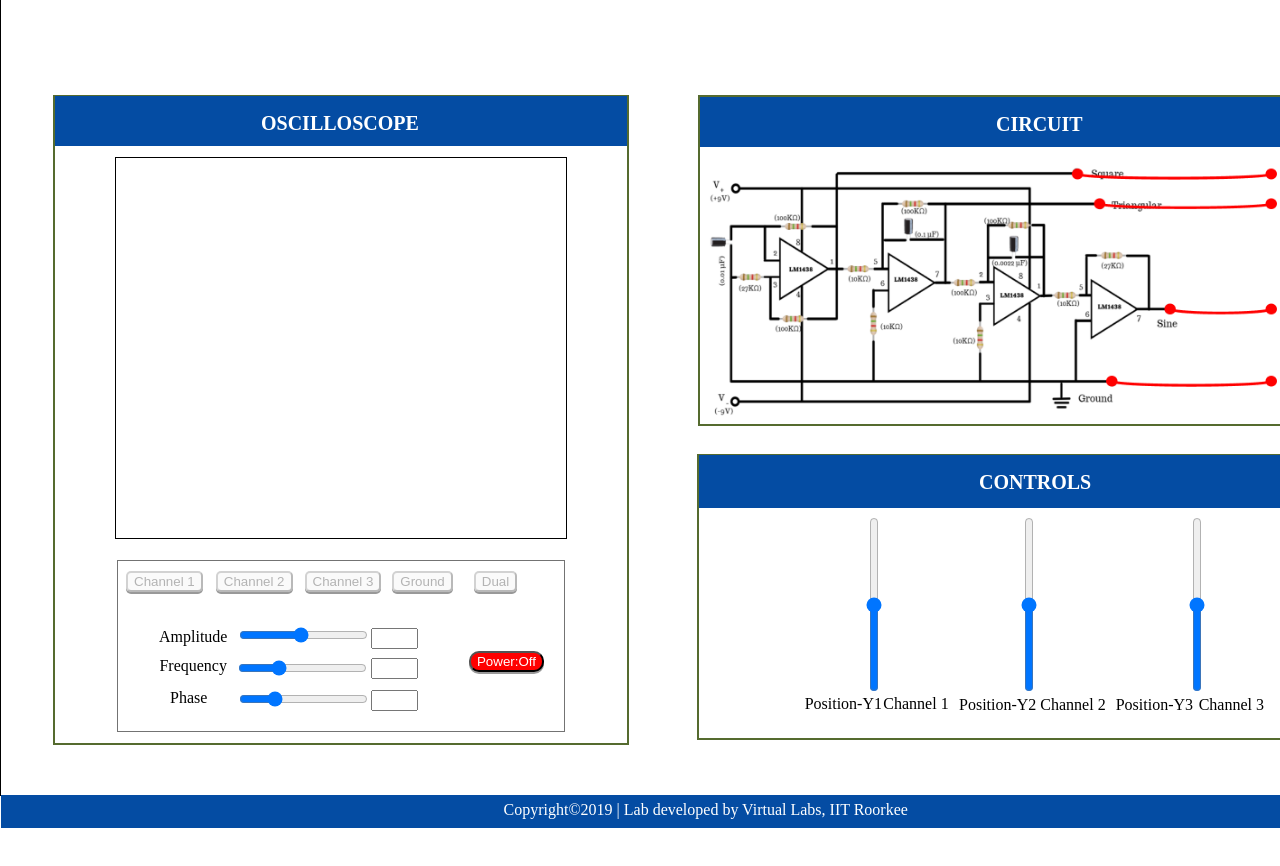
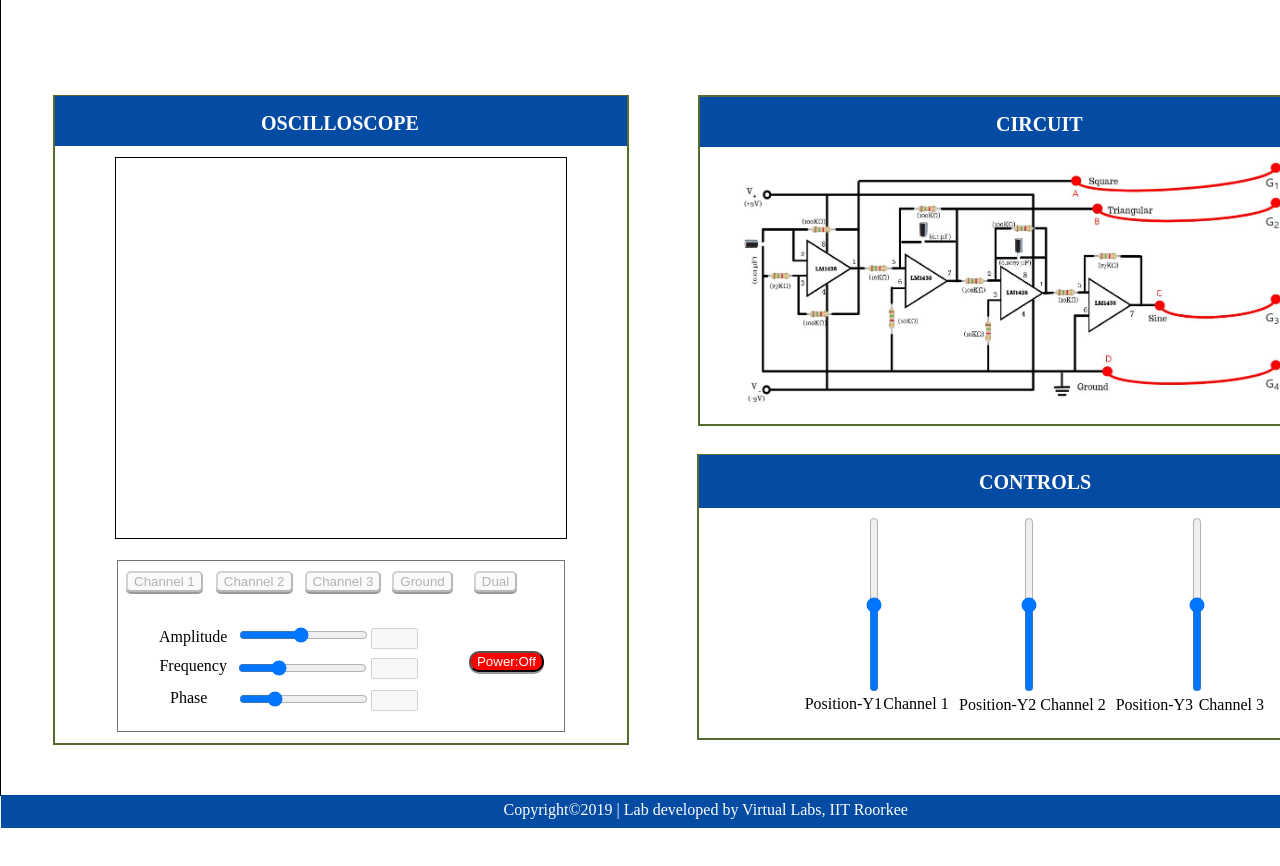
Before and after one commit to virtual-labs/exp-function-generator-iitr, a plain HTML site: page experiment/simulation/exp.html in a window 1280 px wide. Shown: the part 38-904 px from the top of the page. Drawn offline with nearby package versions, Linux system fonts and the light colour scheme.

Commit message:
Push Update

```diff
--- a/experiment/simulation/exp.html
+++ b/experiment/simulation/exp.html
@@ -123,13 +123,13 @@
 				<input type="button" id="add" value="Add" onclick="insert()" disabled="true" />
 				<label id="lp1">Amplitude</label><input type="range" id="P1" min=1 max=20 step=1 value=10
 					oninput="updateTextBox1(this.value);bthd();" />
-				<input type="text" id="t1" style="position: absolute;width: 3.5em;top: 5em;left: 19em;">
+				<input type="text" id="t1" style="position: absolute;width: 3.5em;top: 5em;left: 19em;" disabled>
 				<label id="lp2">Frequency</label><input type="range" id="P2" min=0.1 max=3.14 step=0.1 value=1
 					oninput="updateTextBox2(this.value);bthd();" />
-				<input type="text" id="t2" style="position: absolute;width: 3.5em;top: 7.3em;left: 19em;">
+				<input type="text" id="t2" style="position: absolute;width: 3.5em;top: 7.3em;left: 19em;" disabled>
 				<label id="lp3">Phase</label><input type="range" id="P3" min=1 max=360 step=1 value=90
 					oninput="updateTextBox3(this.value);bthd();" />
-				<input type="text" id="t3" style="position: absolute;top: 9.7em;width: 3.5em;left: 19em;">
+				<input type="text" id="t3" style="position: absolute;top: 9.7em;width: 3.5em;left: 19em;" disabled>
 				<input type="button" id="onff" onclick="mainswt()" value="Power:Off" style="
     position: relative;
     float: right;
@@ -157,7 +157,7 @@
 
 			<div id="circuit">
 				<p>
-					<img src="./images/setup.PNG" style="width:607px;height:265px;position:absolute;right:27px" />
+					<img src="./images/setup.JPG" style="width:607px;height:265px;position:absolute;right:27px" />
 				</p>
 			</div><!--------------- end of .circuit----------------------->
 		</div> <!--------------- end of .circuitSection----------------------->
--- a/experiment/simulation/js/demo.js
+++ b/experiment/simulation/js/demo.js
@@ -119,7 +119,7 @@
                 isSource: true,
                 scope: "green",
                 connectorStyle: { stroke: "red", strokeWidth: 5 },
-                connector: ["Bezier", { curviness: -10 } ],
+                connector: ["Bezier", { curviness: -40 } ],
                 maxConnections:1 ,
                 isTarget: true,
                 dropOptions: exampleDropOptions
```
Also changed, not shown: experiment/simulation/images/setup.JPG (added), experiment/simulation/images/setup.PNG (deleted).
